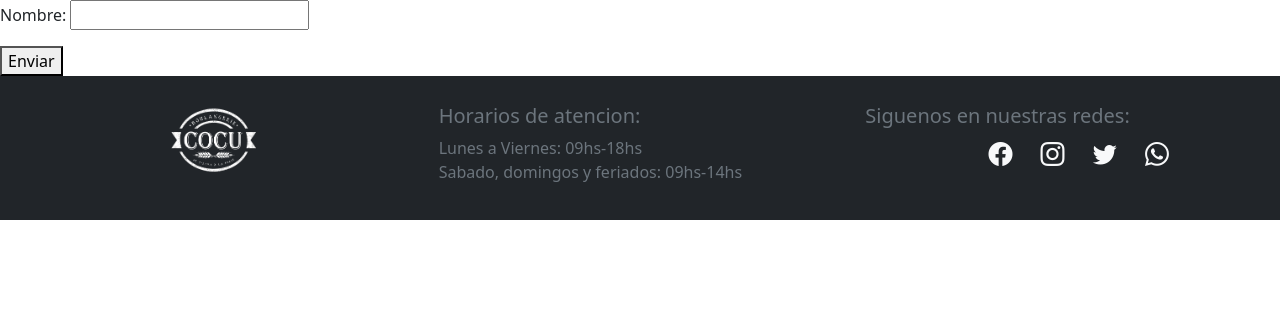
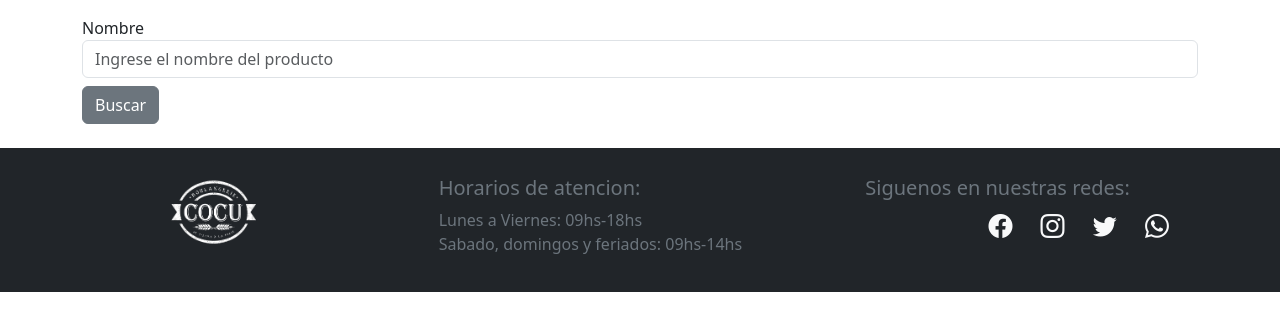
Before and after one commit to VMenichetti/Tercera-Pre-entrega-VMenichetti, a Django app: page /app-proyecto/busqueda-producto/ in a window 1280 px wide. Shown: the part 106-437 px from the top of the page. Run offline with Django 4.2, Linux system fonts and the light colour scheme; some libraries are stand-ins or nearby versions.

Commit message:
Se mejoro apariencia visual del formulario de busqueda

```diff
--- a/Proyecto/AppProyecto/templates/busquedaProducto.html
+++ b/Proyecto/AppProyecto/templates/busquedaProducto.html
@@ -3,11 +3,13 @@
 
 {% block contenidoQueCambia1 %}
 
-    <form action="{% url 'Buscar' %}" method="get">
-        <p>Nombre: <input type="text" name="nombre"></p>
-
-        <button type="submit">Enviar</button>
-    </form>
+<form class= "container my-3" action="{% url 'Buscar' %}" method="get">
+    <div class="form-group">
+      <label>Nombre</label>
+      <input type="text" class="form-control" name="nombre" placeholder="Ingrese el nombre del producto">
+    </div>
+    <button type="submit" class="btn btn-secondary my-2">Buscar</button>
+  </form>
 
 
 {% endblock contenidoQueCambia1 %}
```
Also changed, not shown: Proyecto/AppProyecto/templates/resultadosBusqueda.html (+6 -4 lines).
